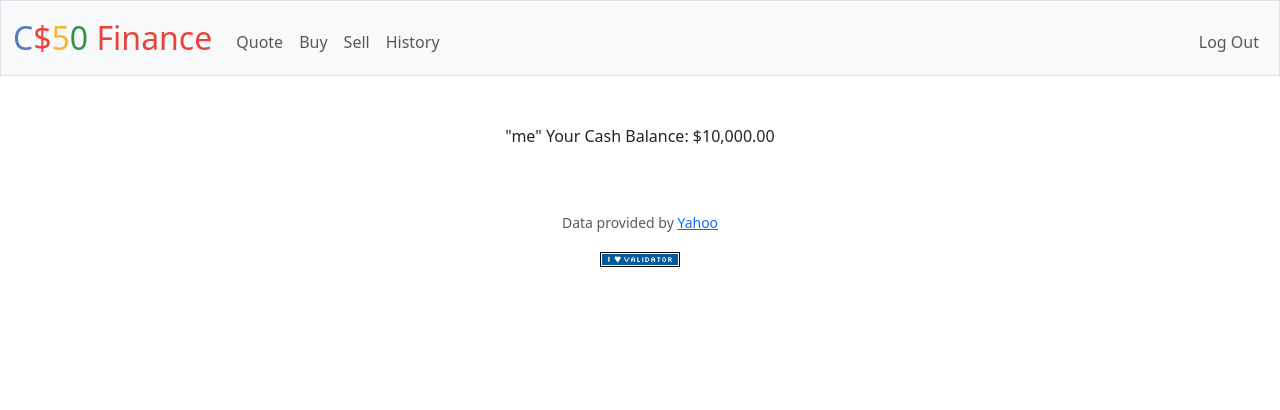
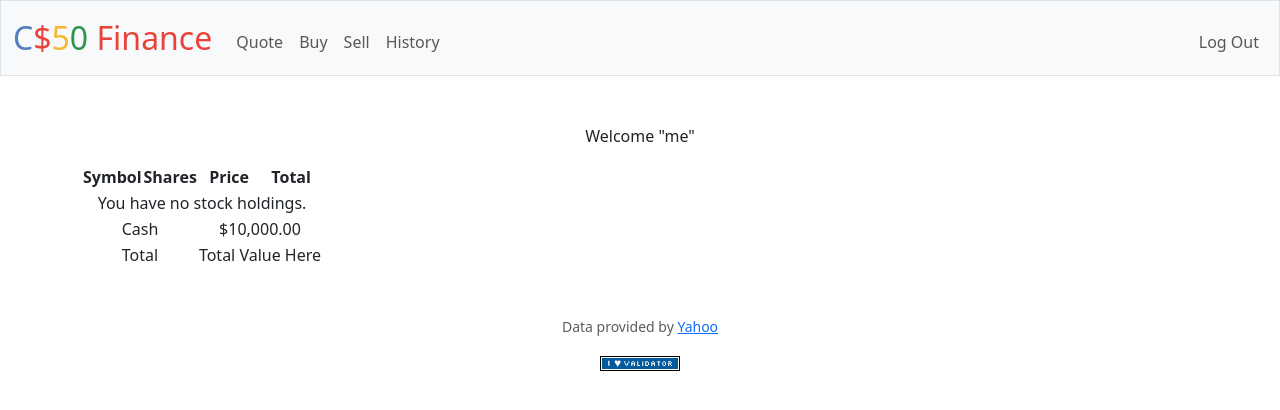
Before and after one commit to myhifi/Finance_Pset9, a Flask app: page / in a window 1280 px wide. Shown: the top 410 px of the page. Run offline with Flask 2, Linux system fonts and the light colour scheme; a user stored in the database is signed in; some libraries are stand-ins or nearby versions.

Commit message:
Add stock ownership display to user dashboard in index.html

```diff
--- a/app.py
+++ b/app.py
@@ -77,7 +77,16 @@ def index():
     else:
         return apology("User not found", 404)  # Handle missing user case
 
-    return render_template("index.html", username=username, cash=usd(cash_value))
+    # Retrieve owned stocks
+    owned_stocks = db.execute(
+        "SELECT symbol, SUM(shares) as shares FROM transactions WHERE user_id = ? GROUP BY symbol HAVING SUM(shares) > 0",
+        (user_id,)
+    )
+
+    return render_template(
+        "index.html", username=username, cash=usd(cash_value), owned_stocks=owned_stocks
+    )
+
 """displays an HTML table summarizing, for:
 the user currently logged in,
 which stocks the user owns,
--- a/templates/index.html
+++ b/templates/index.html
@@ -7,6 +7,38 @@
 
 {% block main %}
 
-    <p>"{{ username }}" Your Cash Balance: {{ cash }}</p>
+    <p>Welcome "{{ username }}"</p>
+    <table>
+        <thead>
+            <th>Symbol</th>
+            <th>Shares</th>
+            <th>Price</th>
+            <th>Total</th>
+        </thead>
+        <tbody>
+            {% if owned_stocks %}
+                {% for stock in owned_stocks %}
+                    <tr>
+                        <td>{{stock.symbol}}</td>
+                        <td>{{stock.shares}}</td>
+                        <td>Price Here</td>
+                        <td>Total Here</td>
+                    </tr>
+                {% endfor %}
+            {% else %}
+                <tr>
+                    <td colspan="4">You have no stock holdings.</td>
+                </tr>
+            {% endif %}
+            <tr>
+                <td colspan="2">Cash</td>
+                <td colspan="2">{{ cash }}</td>
+            </tr>
+            <tr>
+                <td colspan="2">Total</td>
+                <td colspan="2">Total Value Here</td>
+            </tr>
+        </tbody>
+    </table>
 
 {% endblock %}
```
